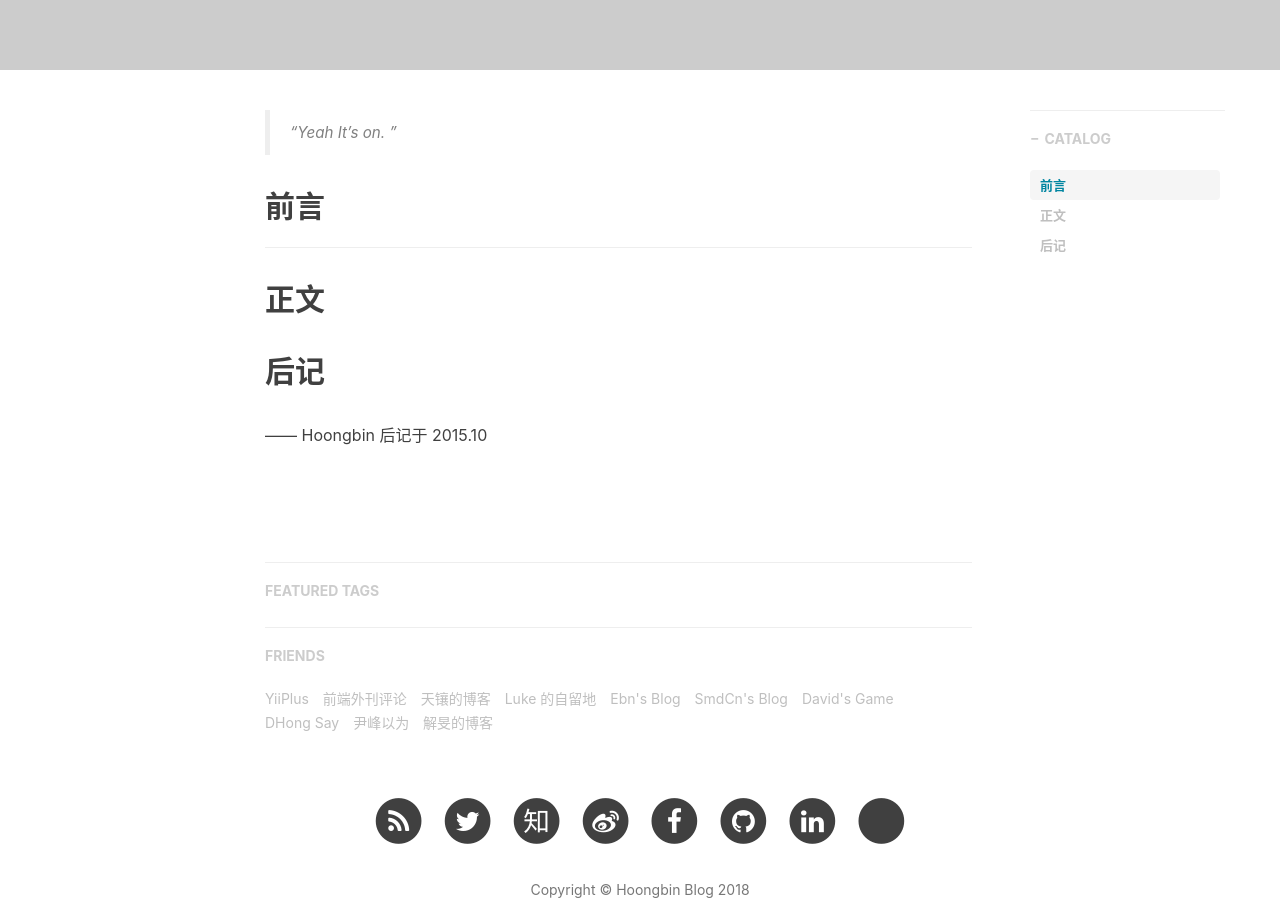
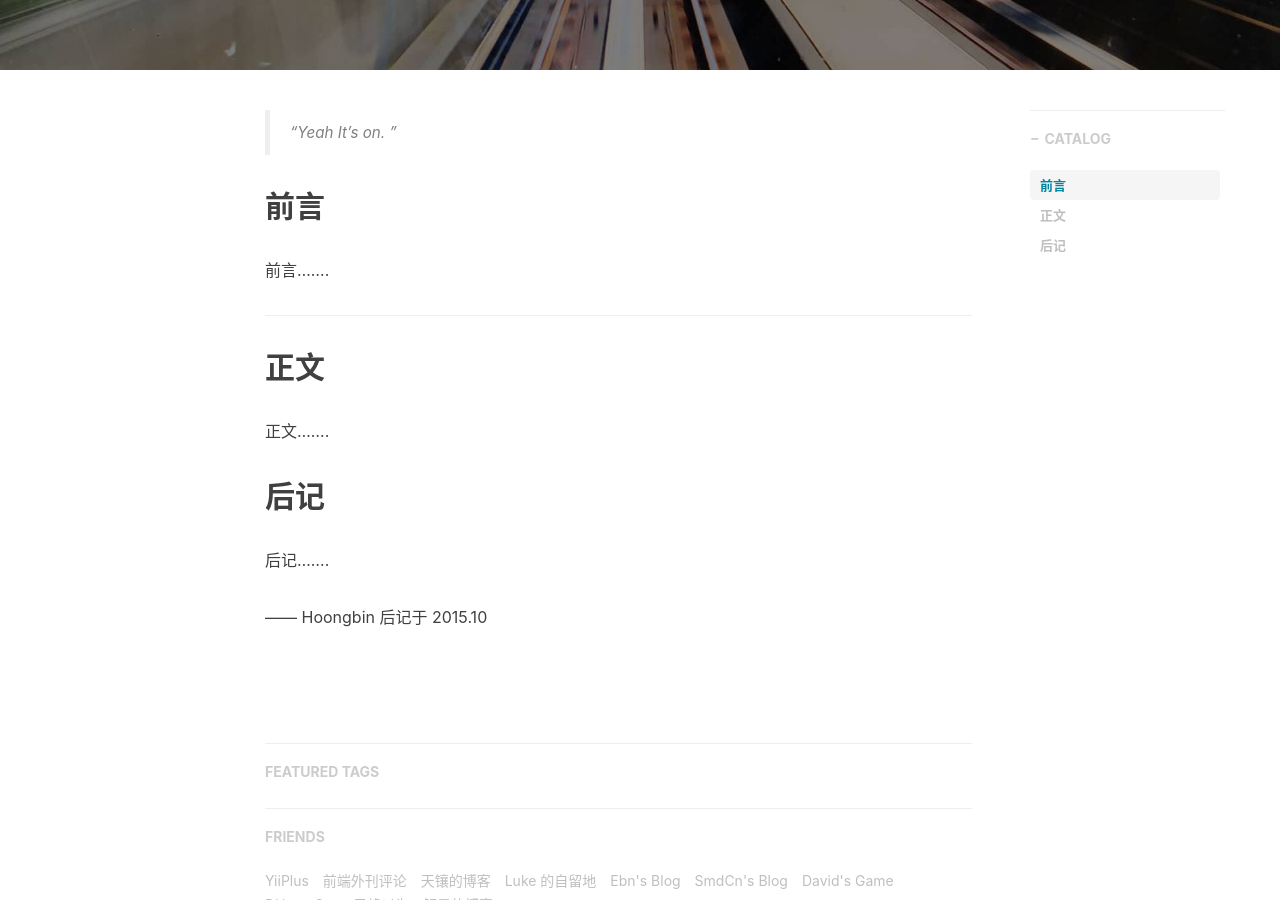
Before and after one commit to hoongbin/hoongbin.github.io, a Jekyll site: the page built from _posts/2018-10-19-hello-2018.markdown, in a window 1280 px wide and 900 px high, scrolled down 453 px. Built offline with Jekyll 4.4.1, drawn with Linux system fonts in a browser that asks for light colours; nearby versions of some CDN libraries; comment, search, counter and statistics services are not loaded.

Commit message:
Add images

```diff
--- a/_posts/2018-10-19-hello-2018.markdown
+++ b/_posts/2018-10-19-hello-2018.markdown
@@ -9,17 +9,23 @@ catalog: true
 tags:
     - 生活
     - Meta
+
 ---
 
 > “Yeah It's on. ”
 
 ## 前言
 
+前言.......
+
 ---
 
 ## 正文
 
+正文.......
 
 ## 后记
 
+后记.......
+
 —— Hoongbin 后记于 2015.10
```
Also changed, not shown: img/post-bg-2018.jpg (added).
